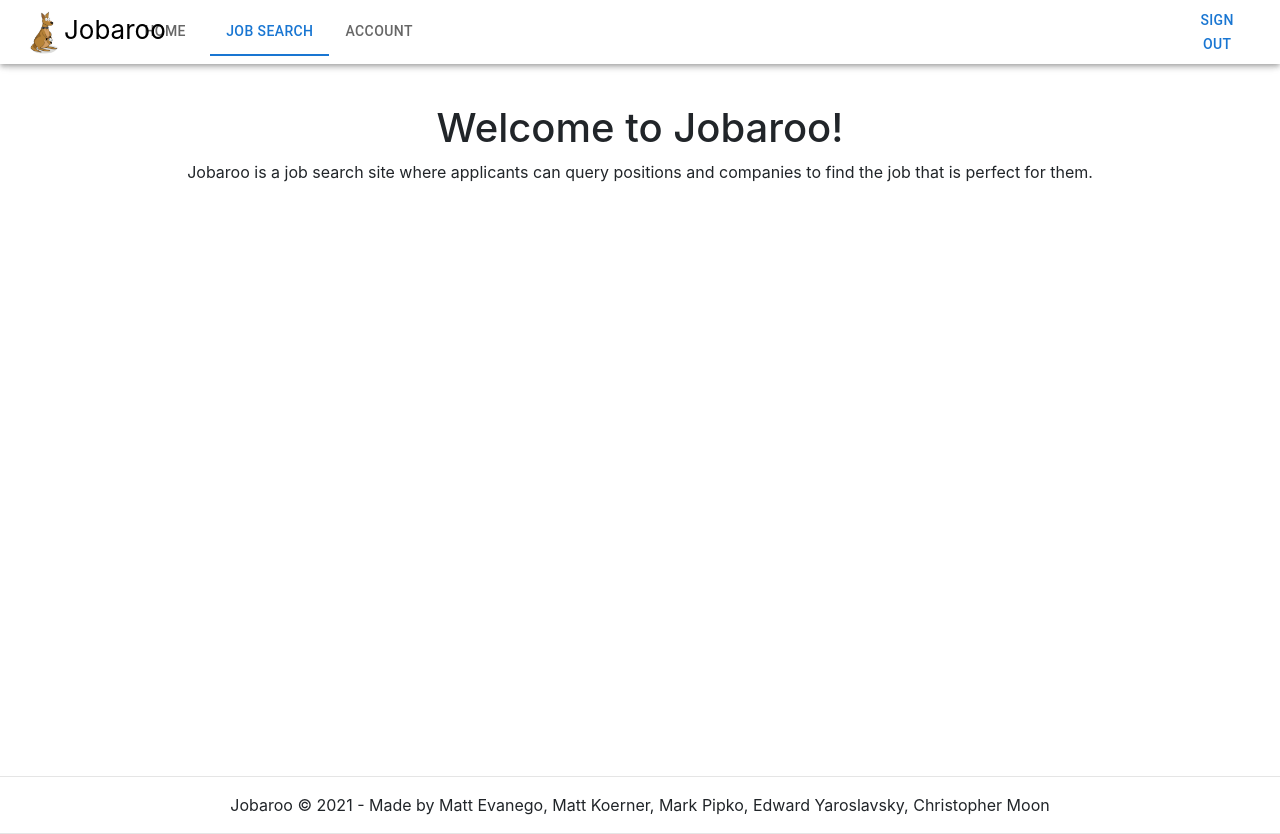
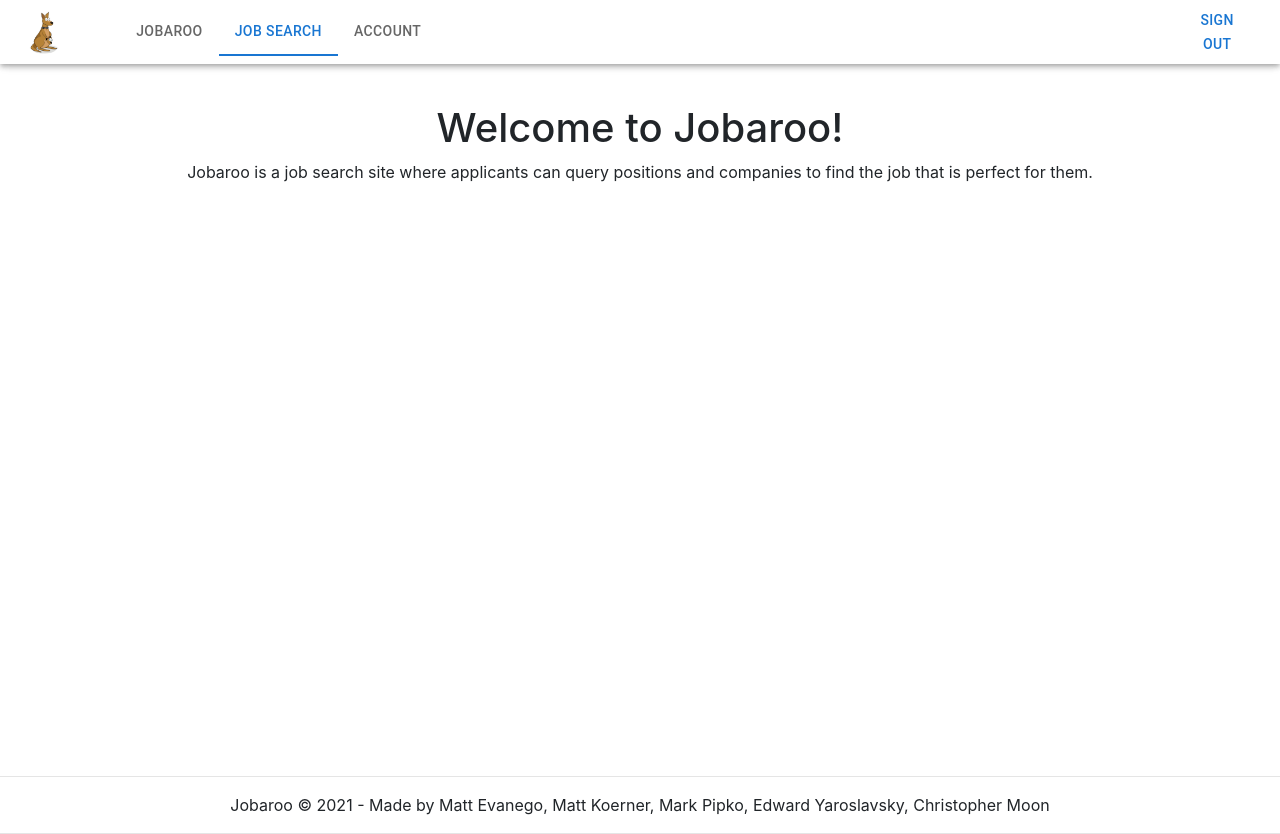
Before and after one commit to markpipko/CS-554-Final-Project, a React (Create React App) app in the folder client/: page / in a window 1280 px wide. Built offline with nearby package versions, Linux system fonts and the light colour scheme; no server answers; the database is empty; sample sign-in values are in the browser's storage.

Commit message:
Update Navigation.js

```diff
--- a/client/src/Components/Navigation.js
+++ b/client/src/Components/Navigation.js
@@ -51,7 +51,7 @@ const NavigationAuth = () => {
 
 						<div style={{display:"flex"}}>
 						<Avatar alt="Jobaroo Icon" src="../imgs/Jobaroo2.png" style={{ height:"auto"}}/>
-						<span style={{display:"inline"}}>Jobaroo</span>
+
 						</div>
 
 
@@ -62,7 +62,7 @@ const NavigationAuth = () => {
 								value={value}
 								aria-label="Navigation Tabs"
 							>
-								<Tab label={"Home"} component={Link} to="/home" />
+								<Tab label={"Jobaroo"} component={Link} to="/home" />
 								{isEmployer ? (
 									<div>
 									<Tab
```
